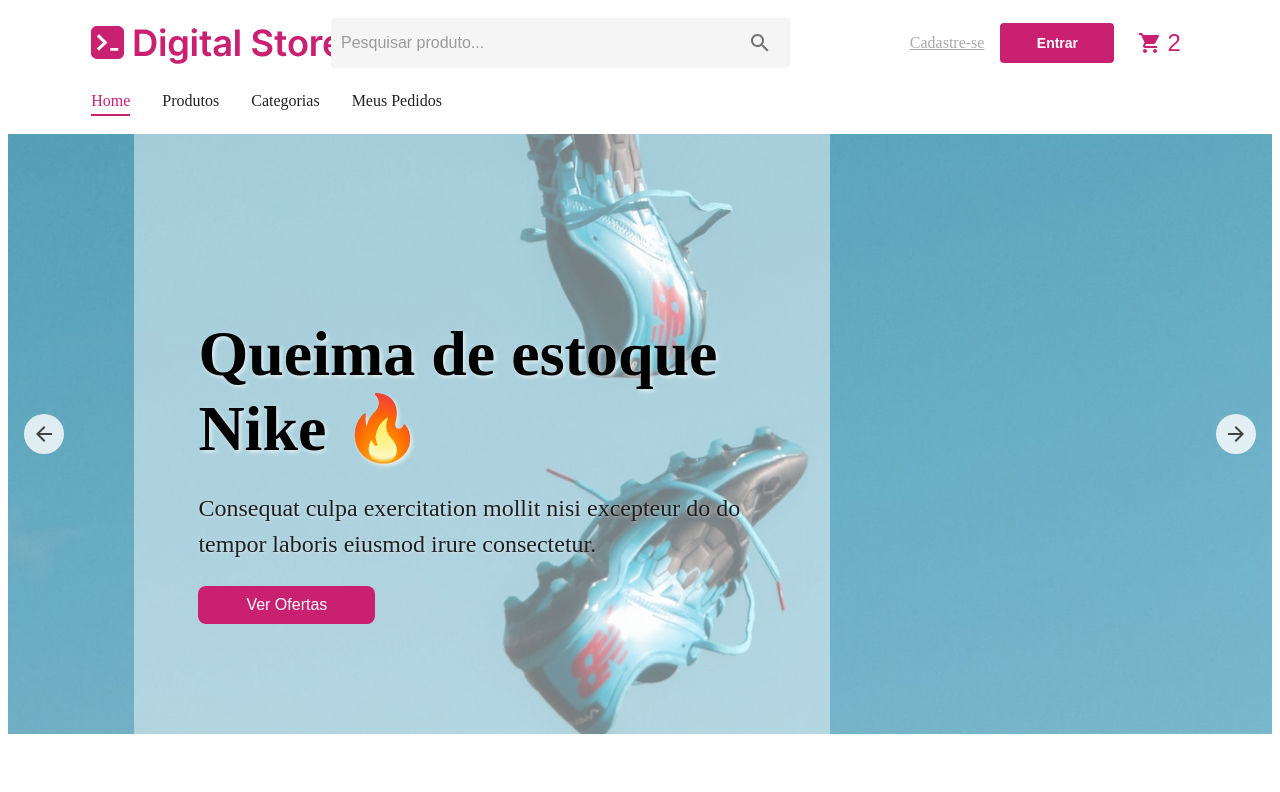
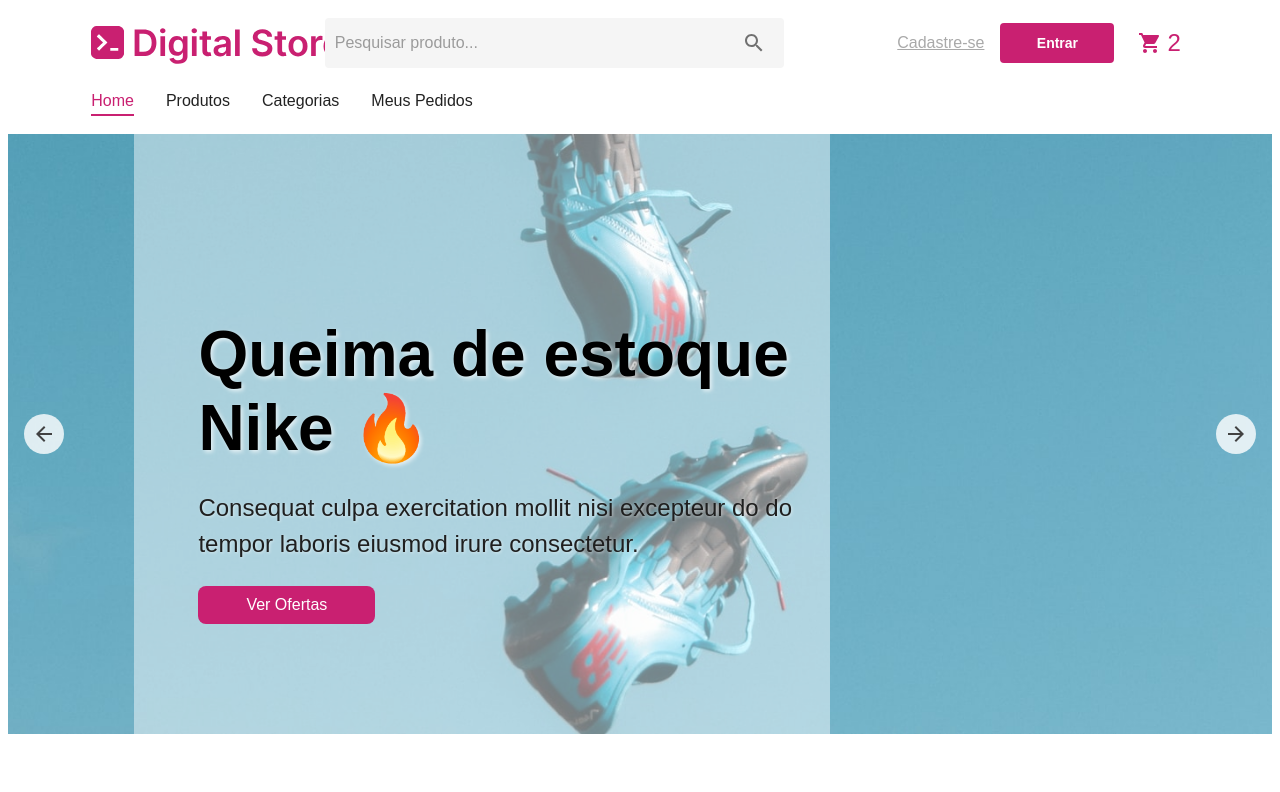
Before and after one commit to doug1043/projeto-digital-store, a React (Vite) app: page / in a window 1280 px wide. Shown: the top 792 px of the page. Built offline with nearby package versions, Linux system fonts and the light colour scheme; a web font is replaced by a local one.

Commit message:
adicionado styled ao layout

```diff
--- a/src/layout/index.jsx
+++ b/src/layout/index.jsx
@@ -2,10 +2,18 @@
 import Header from "../components/Header";
 import Footer from "../components/Footer";
 import { Box } from "@mui/material";
+import { styled } from "@mui/material/styles";
+
+const BoxLayout = styled("Box")(({ theme }) => ({
+  fontFamily: theme.typography.fontFamily,
+  display: "flex",
+  flexDirection: "column",
+  minHeight: "100vh",
+}));
 
 const Layout = ({ children }) => {
   return (
-    <Box display="flex" flexDirection="column" minHeight="100vh">
+    <BoxLayout>
       {/* Componente do cabeçalho */}
       <Header />
 
@@ -16,7 +24,7 @@
 
       {/* Componente do rodapé */}
       <Footer />
-    </Box>
+    </BoxLayout>
   );
 };
 
```
